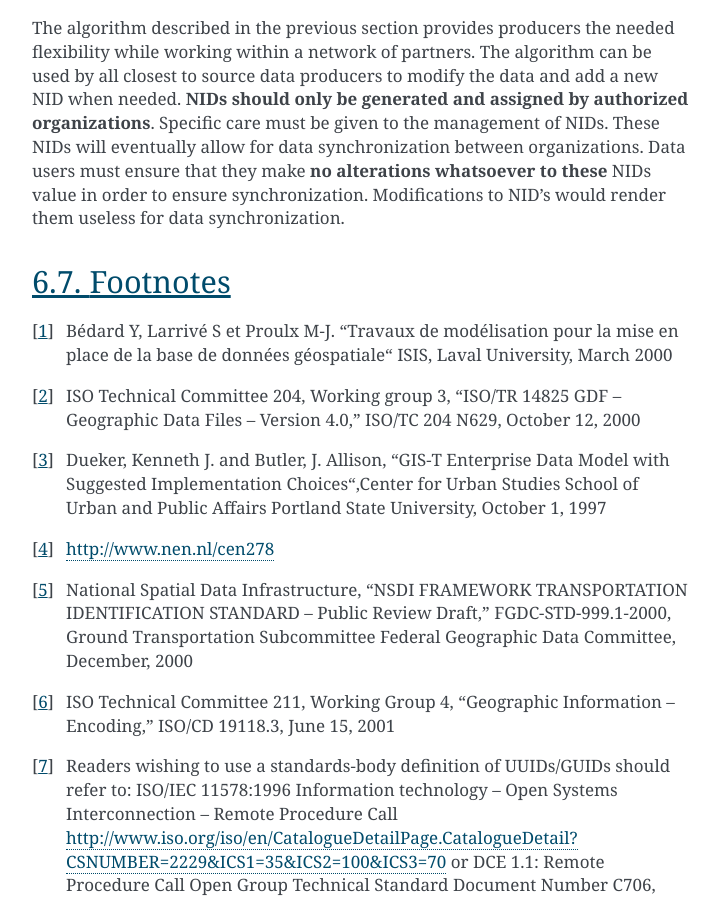
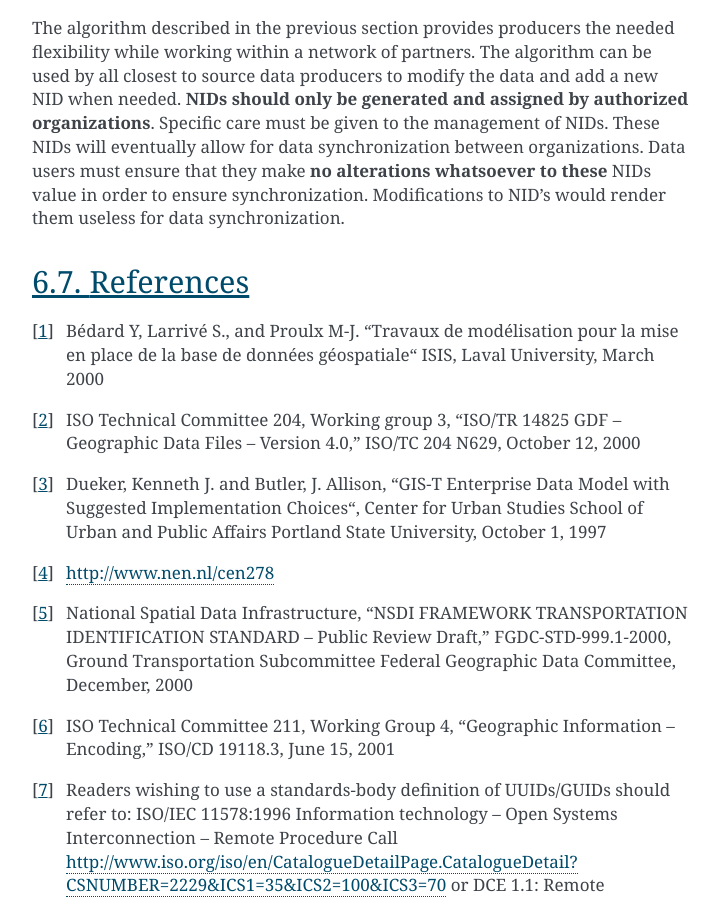
Before and after one commit to StatCan/egp-crn, a Sphinx documentation site: the page built from docs/identification_rules.rst, in a window 1280 px wide and 900 px high, scrolled down 3574 px. Shown: the whole window, without its empty margins (388-1106 px from the left). Built offline with Sphinx 7.4.7, drawn with Linux system fonts in a browser that asks for light colours; some of the changed text lies outside the part shown.

Commit message:
[1] translations

```diff
--- a/docs/identification_rules.rst
+++ b/docs/identification_rules.rst
@@ -147,15 +147,15 @@ organizations. Data users must ensure that they make **no alterations whatsoever
 value in order to ensure synchronization. Modifications to NID’s would render them useless
 for data synchronization.
 
-Footnotes
-=========
+References
+==========
 
-.. [#f1] Bédard Y, Larrivé S et Proulx M-J. “Travaux de modélisation pour la mise en place de
+.. [#f1] Bédard Y, Larrivé S., and Proulx M-J. “Travaux de modélisation pour la mise en place de
     la base de données géospatiale“ ISIS, Laval University, March 2000
 .. [#f2] ISO Technical Committee 204, Working group 3, “ISO/TR 14825 GDF – Geographic Data
     Files – Version 4.0,” ISO/TC 204 N629, October 12, 2000
 .. [#f3] Dueker, Kenneth J. and Butler, J. Allison, “GIS-T Enterprise Data Model with
-    Suggested Implementation Choices“,Center for Urban Studies School of Urban and Public
+    Suggested Implementation Choices“, Center for Urban Studies School of Urban and Public
     Affairs Portland State University, October 1, 1997
 .. [#f4] http://www.nen.nl/cen278
 .. [#f5] National Spatial Data Infrastructure, “NSDI FRAMEWORK TRANSPORTATION IDENTIFICATION
```
Also changed, not shown: other parts of docs/identification_rules.rst (+2 -2 lines), docs/feature_catalogue.rst (+7 -7 lines), 3 other files.
